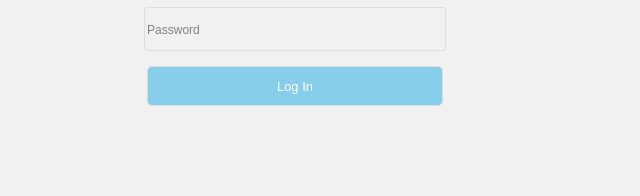
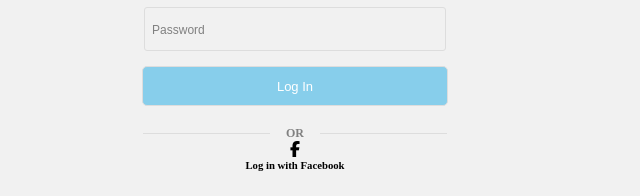
Before and after one commit to codev009/css_mini_projects, a plain HTML site: page Instagram Login/index.html in a window 1280 px wide. Shown: the part 604-800 px from the top of the page, without its empty margins (345-985 px from the left). Drawn offline with Linux system fonts and the light colour scheme.

Commit message:
add fontawesome

```diff
--- a/Instagram Login/index.html
+++ b/Instagram Login/index.html
@@ -4,19 +4,30 @@
     <meta charset="UTF-8">
     <title>Instagram Login</title>
     <link rel="stylesheet" href="style.css">
+    <script src="https://kit.fontawesome.com/7df89bc298.js" crossorigin="anonymous"></script>
 </head>
 <body>
      <div class="container">
          <div class="Login">
              <img src="https://www.instagram.com/static/images/web/logged_out_wordmark.png/7a252de00b20.png" alt="Instagram Login img">
-         </div>
          <form class="form">
              <input type="email" placeholder="Phone number, username, or email">
              <input type="password" placeholder="Password">
              <button class="login-btn">Log In</button>
          </form>
 
+         <div class="separator">
+             <div class="line"></div>
+             <h5>OR</h5>
+             <div class="line"></div>
+         </div>
+             <div class="fb-login">
+                 <i class="fa-brands fa-facebook-f"></i>
+                 <h6>Log in with Facebook</h6>
+             </div>
+         </div>
      </div>
 
 </body>
+
 </html>
--- a/Instagram Login/style.css
+++ b/Instagram Login/style.css
@@ -40,10 +40,12 @@ input[type=email], input[type=password] {
 ::placeholder {
     font-size: 12px;
     color: grey;
+    text-indent: 5px;
+    font-family: 'montserrat', sans-serif;
 }
 
 .login-btn {
-    width: 85%;
+    width: 88%;
     height: 40px;
     border: 1px solid #ddd;
     border-radius: 5px;
@@ -52,3 +54,24 @@ input[type=email], input[type=password] {
     color: #fff;
     font-size: 13px;
 }
+
+.separator {
+    padding-left: 22px;
+    padding-right: 22px;
+    display: flex;
+    align-items: center;
+    margin-top: 20px;
+}
+
+.separator h5 {
+    padding: 0 1rem;
+    font-size: 12px;
+    color: grey;
+}
+
+.separator .line {
+    flex: 1;
+    height: 1px;
+    background-color: #ddd;
+    width: 85%;
+}
```
